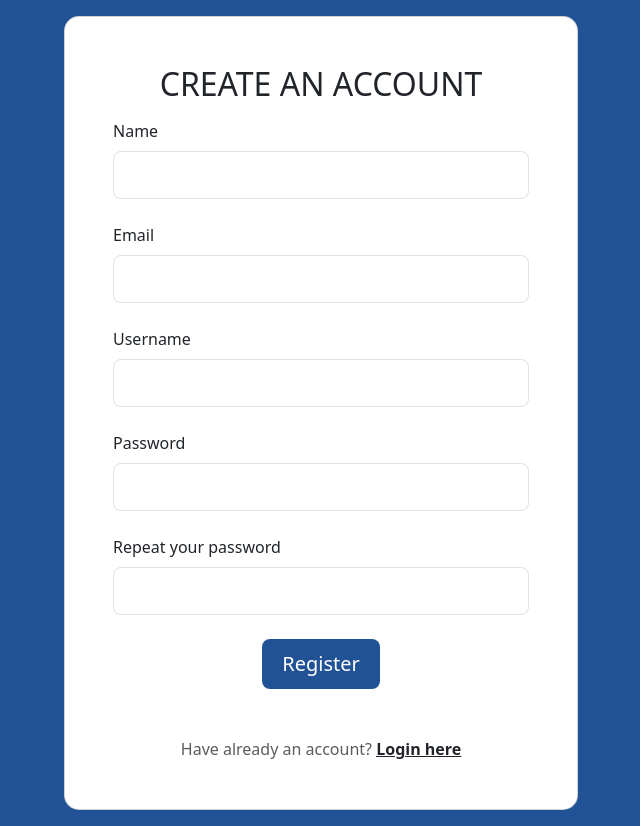
After one commit to najlasjad/dbexam, a Django app: page /signup/ in a window 1280 px wide. The commit adds this page. Shown: the whole page, without its empty margins (319-959 px from the left). Run offline with Django 5.2, Linux system fonts and the light colour scheme.

Commit message:
signup login

```diff
--- a/dbexam/urls.py
+++ b/dbexam/urls.py
@@ -21,6 +21,7 @@ from django.urls import path, include
 
 urlpatterns = [
     path('admin/', admin.site.urls),
+    path('accounts/', include('django.contrib.auth.urls')),
     path('', include('main_app.urls')),
     path('najla/', include('najla_app.urls'))
 ]
--- /dev/null
+++ b/main_app/forms.py
@@ -0,0 +1,19 @@
+from django import forms
+from django.contrib.auth.models import User
+from django.contrib.auth.forms import UserCreationForm
+
+class CustomUserCreationForm(UserCreationForm):
+    name = forms.CharField(max_length=100, required=True)
+    email = forms.EmailField(required=True)
+
+    class Meta:
+        model = User
+        fields = ('name', 'email', 'username', 'password1', 'password2')
+
+    def save(self, commit=True):
+        user = super().save(commit=False)
+        user.email = self.cleaned_data['email']
+        user.first_name = self.cleaned_data['name']  # Simpan name ke first_name
+        if commit:
+            user.save()
+        return user
--- /dev/null
+++ b/main_app/static/css/signup.css
@@ -0,0 +1,33 @@
+.gradient-custom-3 {
+/* fallback for old browsers */
+background: #205295;
+
+/* Chrome 10-25, Safari 5.1-6 */
+background: #205295;
+
+/* W3C, IE 10+/ Edge, Firefox 16+, Chrome 26+, Opera 12+, Safari 7+ */
+background: #205295
+}
+.gradient-custom-4 {
+/* fallback for old browsers */
+background: #205295;
+
+/* Chrome 10-25, Safari 5.1-6 */
+background: #205295;
+
+/* W3C, IE 10+/ Edge, Firefox 16+, Chrome 26+, Opera 12+, Safari 7+ */
+background: #205295;
+}
+
+.btn {
+    background-color: #205295;
+    color: white;
+    border: none;
+    padding: 10px 20px;
+    cursor: pointer;
+    transition: background-color 0.3s ease;
+}
+
+.btn:hover {
+    background-color: #457ac0;
+}
--- /dev/null
+++ b/main_app/templates/registration/signup.html
@@ -0,0 +1,122 @@
+{% load static %}
+
+<!DOCTYPE html>
+<html lang="en">
+    <head>
+        <meta charset="UTF-8">
+        <meta name="viewport" content="width=device-width, initial-scale=1.0">
+        <title>Sign Up</title>
+        <link
+            href="https://cdn.jsdelivr.net/npm/bootstrap@5.3.0/dist/css/bootstrap.min.css"
+            rel="stylesheet">
+        <link
+            rel="stylesheet"
+            type="text/css"
+            target="_blank"
+            href="{% static 'css/signup.css' %}"/>
+    </head>
+    <body>
+        <section class="vh-100 bg-image" style="background-color: #205295;">
+            <div class="mask d-flex align-items-center gradient-custom-3">
+                <div class="container">
+                    <div class="row d-flex justify-content-center align-items-center">
+                        <div class="col-12 col-md-9 col-lg-7 col-xl-6">
+                            <div class="card m-3" style="border-radius: 15px;">
+                                <div class="card-body p-5">
+                                    <h2 class="text-uppercase text-center mb-3">Create an account</h2>
+
+                                    <form method="post">
+                                        {% csrf_token %}
+
+                                        <!-- Name -->
+                                        <div class="form-outline mb-4">
+                                            <label class="form-label" for="name">Name</label>
+                                            <input
+                                                type="text"
+                                                id="name"
+                                                name="name"
+                                                class="form-control form-control-lg"
+                                                required="required"/>
+                                        </div>
+
+                                        <!-- Email -->
+                                        <div class="form-outline mb-4">
+                                            <label class="form-label" for="email">Email</label>
+                                            <input
+                                                type="email"
+                                                id="email"
+                                                name="email"
+                                                class="form-control form-control-lg"
+                                                required="required"/>
+                                        </div>
+
+                                        <!-- Username -->
+                                        <div class="form-outline mb-4">
+                                            <label class="form-label" for="username">Username</label>
+                                            <input
+                                                type="text"
+                                                id="username"
+                                                name="username"
+                                                class="form-control form-control-lg"
+                                                required="required"/>
+                                        </div>
+
+                                        <!-- Password -->
+                                        <div class="form-outline mb-4">
+                                            <label class="form-label" for="password1">Password</label>
+                                            <input
+                                                type="password"
+                                                id="password1"
+                                                name="password1"
+                                                class="form-control form-control-lg"
+                                                required="required"/>
+                                        </div>
+
+                                        <!-- Confirm Password -->
+                                        <div class="form-outline mb-4">
+                                            <label class="form-label" for="password2">Repeat your password</label>
+                                            <input
+                                                type="password"
+                                                id="password2"
+                                                name="password2"
+                                                class="form-control form-control-lg"
+                                                required="required"/>
+                                        </div>
+
+                                        <div class="d-flex justify-content-center">
+                                            <button type="submit" class="btn btn-primary btn-block btn-lg">Register</button>
+                                        </div>
+
+                                        <p class="text-center text-muted mt-5 mb-0">Have already an account?
+                                            <a href="{% url 'login' %}" class="fw-bold text-body">
+                                                <u>Login here</u>
+                                            </a>
+                                        </p>
+
+                                        {% if form.errors %}
+                                            <div class="alert alert-danger">
+                                                <ul>
+                                                    {% for field in form %}
+                                                        {% for error in field.errors %}
+                                                            <li>{{ field.label }}:
+                                                                {{ error }}</li>
+                                                        {% endfor %}
+                                                    {% endfor %}
+                                                    {% for error in form.non_field_errors %}
+                                                        <li>{{ error }}</li>
+                                                    {% endfor %}
+                                                </ul>
+                                            </div>
+                                        {% endif %}
+
+                                    </form>
+
+                                </div>
+                            </div>
+                        </div>
+                    </div>
+                </div>
+            </div>
+        </section>
+    </body>
+</html>
--- a/main_app/urls.py
+++ b/main_app/urls.py
@@ -2,6 +2,9 @@ from django.urls import path
 from . import views
 
 urlpatterns = [
+    path('signup/', views.signup, name='signup'),
+    path('login/', views.login, name='login'),
+    path('logout/', views.logout, name='logout'),
     path('', views.home, name='home'),
     path('about/', views.about, name='about'),
     path('usecase/', views.usecase, name='usecase'),
--- a/main_app/views.py
+++ b/main_app/views.py
@@ -1,13 +1,68 @@
-from django.shortcuts import render
+import logging
+from django.shortcuts import render, redirect
+from django.contrib.auth import authenticate, login as auth_login, logout as auth_logout
+from django.contrib.auth.decorators import login_required, user_passes_test
+from .forms import CustomUserCreationForm
 
+# Buat logger
+logger = logging.getLogger(__name__)
+
+# SIGNUP VIEW
+def signup(request):
+    if request.method == 'POST':
+        form = CustomUserCreationForm(request.POST)
+        if form.is_valid():
+            form.save()
+            logger.info('User signed up successfully')
+            return redirect('login')
+        else:
+            logger.error('Signup failed. Form is invalid.')
+    else:
+        form = CustomUserCreationForm()
+    return render(request, 'registration/signup.html', {'form': form})
+
+# LOGIN VIEW
+def login(request):
+    if request.method == 'POST':
+        username = request.POST.get('username')
+        password = request.POST.get('password')
+        user = authenticate(request, username=username, password=password)
+        if user is not None:
+            auth_login(request, user)
+            logger.info('User logged in successfully')
+            return redirect('home')
+        else:
+            logger.warning('Invalid login attempt')
+            return render(request, 'registration/login.html', {'error': 'Invalid credentials'})
+    return render(request, 'registration/login.html')
+
+# LOGOUT VIEW
+def logout(request):
+    auth_logout(request)
+    logger.info('User logged out successfully')
+    return redirect('login')
+
+# HOME VIEW
+@login_required
 def home(request):
+    logger.info(f'User {request.user.username} accessed home page')
     return render(request, 'home.html')
 
+# ABOUT VIEW
+@login_required
 def about(request):
+    logger.info(f'User {request.user.username} accessed about page')
     return render(request, 'about.html')
 
+# USECASE VIEW
+@login_required
 def usecase(request):
+    logger.info(f'User {request.user.username} accessed usecase page')
     return render(request, 'usecase.html')
 
+# MODEL VIEW (hanya superuser yang boleh)
+@login_required
+@user_passes_test(lambda u: u.is_superuser)
 def model(request):
+    logger.info(f'Superuser {request.user.username} accessed model page')
     return render(request, 'model.html')
```
Also changed, not shown: dbexam/settings.py (+7 -0 lines), main_app/models.py (+79 -27 lines), main_app/static/css/login.css (deleted, +0 -10 lines), main_app/templates/login.html (deleted, +0 -75 lines), main_app/templates/navbar.html (+9 -1 lines), main_app/templates/registration/login.html (added, +69 -0 lines), main_app/migrations/0001_initial.py (added).
